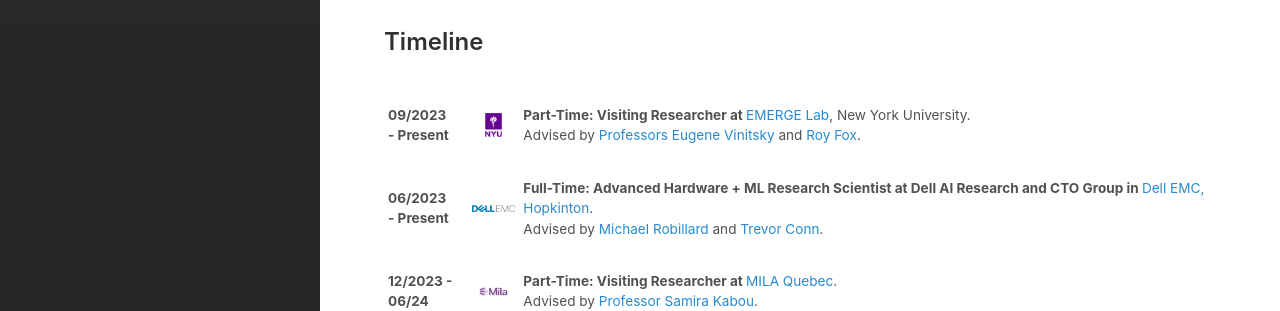
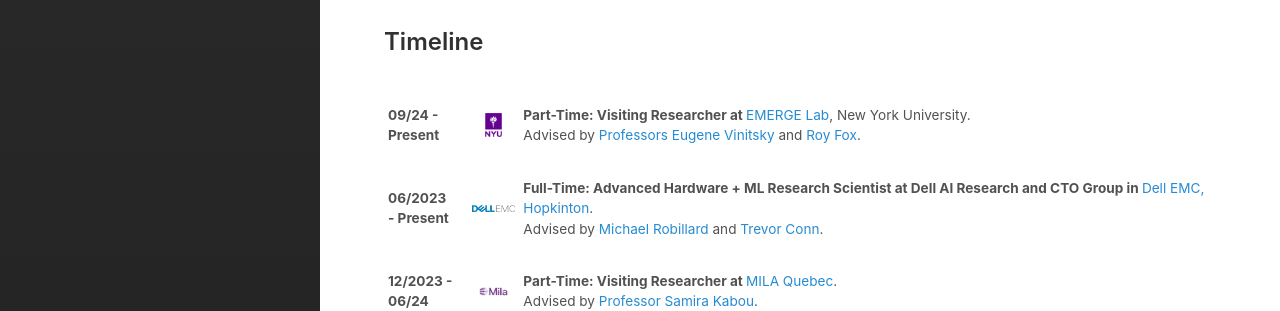
Before and after one commit to RushivArora/rushivarora.github.io, a Jekyll site: the page built from _pages/home.md, in a window 1280 px wide. Shown: the part 1225-1536 px from the top of the page. Built offline with Jekyll 4.4.1, drawn with Linux system fonts in a browser that asks for light colours; some of the changed text lies outside the part shown.

Commit message:
Update Timeline

```diff
--- a/_pages/home.md
+++ b/_pages/home.md
@@ -78,7 +78,7 @@ My goal is to create AI systems that can make good decisions in complex, dynamic
 <table width="100%" align="center" border="0" cellspacing="0" cellpadding="20">
 
    <tr>
-    <td width="5%"  valign="middle"> <b>09/2023 - Present</b>
+    <td width="5%"  valign="middle"> <b>09/24 - Present</b>
     </td>
      <td width="7%"  valign="middle">
             <img src="/images/timeline/NYU.png" alt="DM" style="vertical-align:middle; width: 80%; margin:0px 10px; border-radius:0%"/>
```
